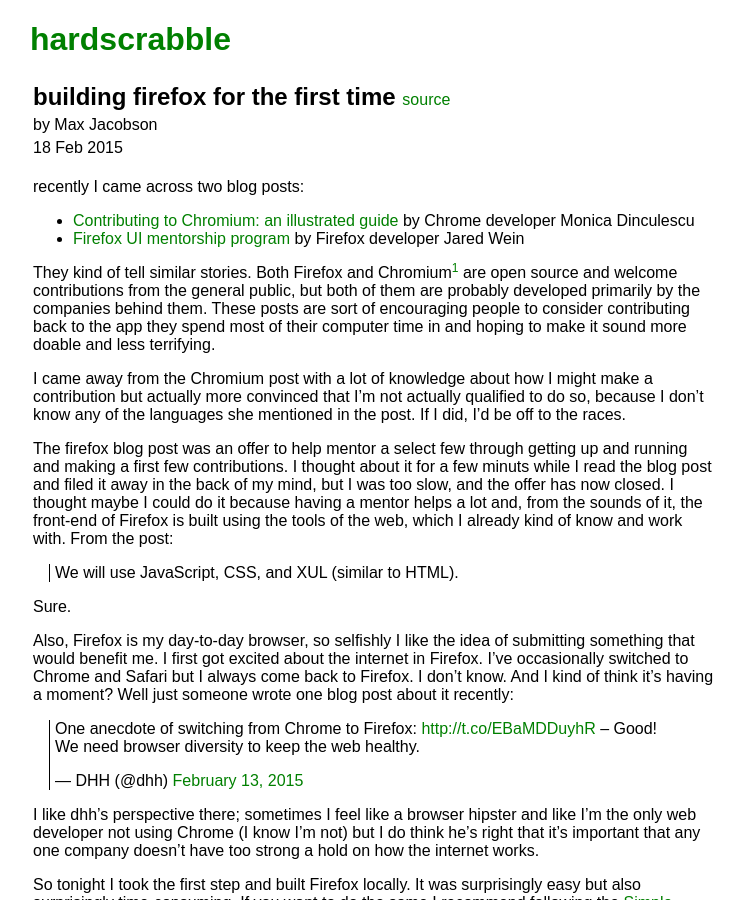
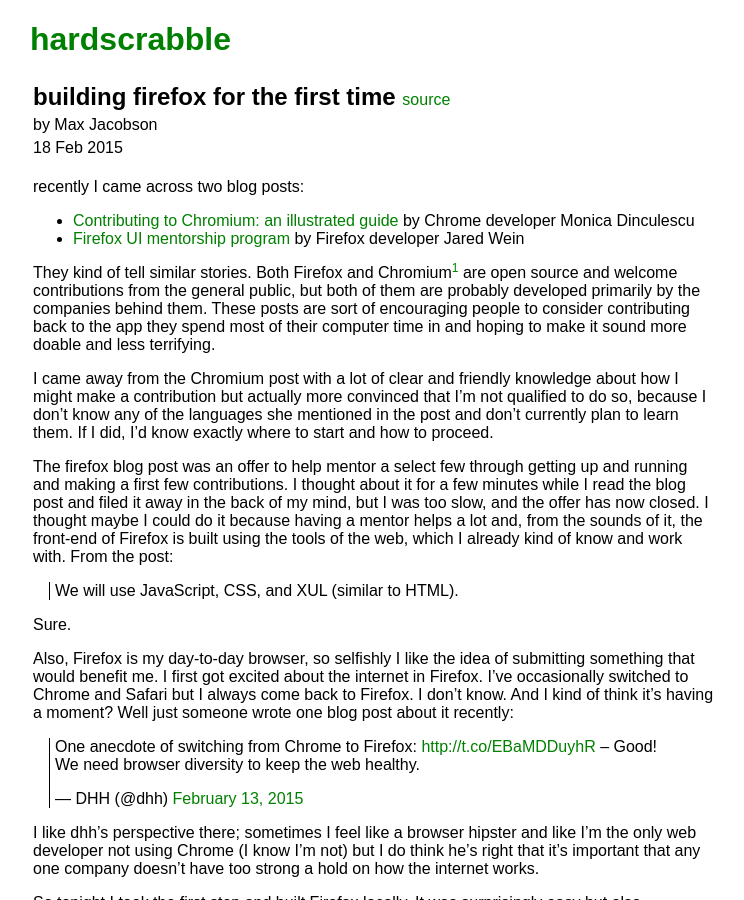
Before and after one commit to hardscrabble/hardscrabble.github.io, a Jekyll site: the page built from _posts/2015-02-18-building-firefox.md, in a window 1280 px wide and 900 px high. Shown: the whole window, without its empty margins (120-864 px from the left). Built offline with Jekyll 4.4.1, drawn with Linux system fonts in a browser that asks for light colours; comment, search, counter and statistics services are not loaded.

Commit message:
Small tweaks to that post about firefox

```diff
--- a/_posts/2015-02-18-building-firefox.md
+++ b/_posts/2015-02-18-building-firefox.md
@@ -20,14 +20,15 @@
 
 [^1]: Chromium is basically Chrome, but open source.
 
-I came away from the Chromium post with a lot of knowledge about how I might
-make a contribution but actually more convinced that I'm not actually qualified
-to do so, because I don't know any of the languages she mentioned in the post.
-If I did, I'd be off to the races.
+I came away from the Chromium post with a lot of clear and friendly knowledge
+about how I might make a contribution but actually more convinced that I'm not
+qualified to do so, because I don't know any of the languages she mentioned in
+the post and don't currently plan to learn them. If I did, I'd know exactly
+where to start and how to proceed.
 
 The firefox blog post was an offer to help mentor a select few through getting
 up and running and making a first few contributions. I thought about it for a
-few minuts while I read the blog post and filed it away in the back of my mind,
+few minutes while I read the blog post and filed it away in the back of my mind,
 but I was too slow, and the offer has now closed. I thought maybe I could do it
 because having a mentor helps a lot and, from the sounds of it, the front-end of
 Firefox is built using the tools of the web, which I already kind of know and
```
